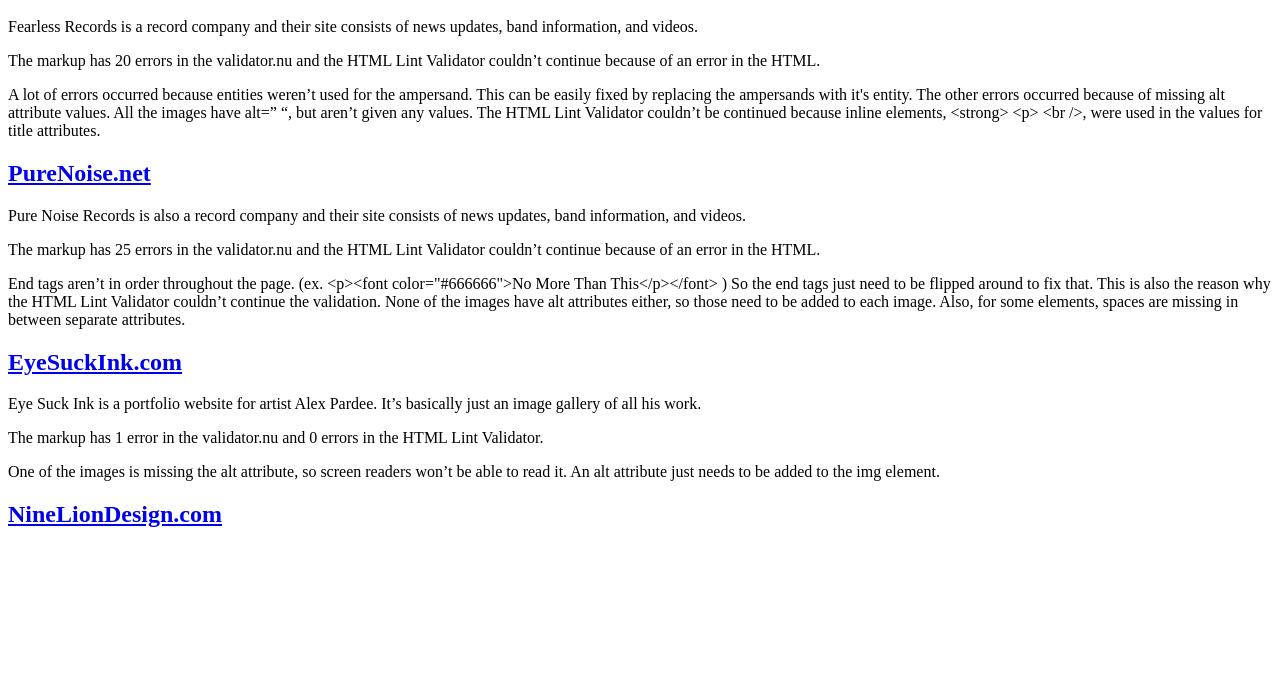
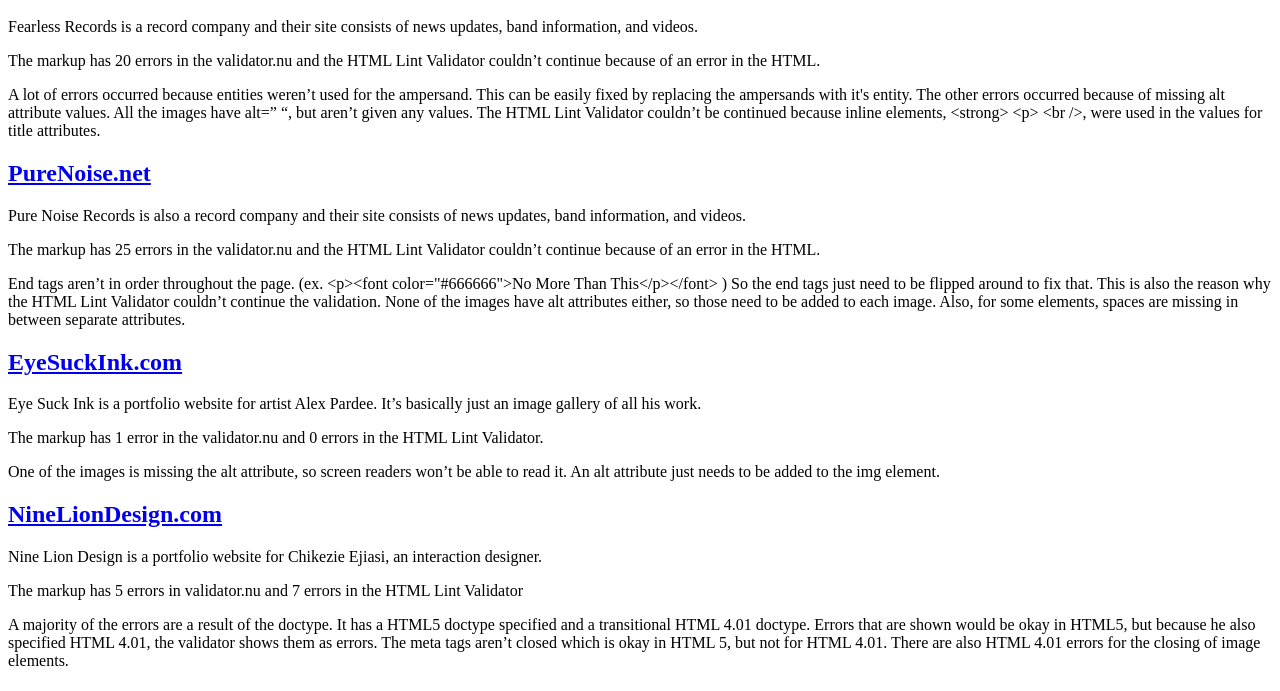
Before and after one commit to nlaitchison/wdf, a plain HTML site: page Lab2/validation_check.html in a window 1280 px wide. Shown: the part 109-800 px from the top of the page. Drawn offline with Linux system fonts and the light colour scheme.

Commit message:
added content for the 4th website

```diff
--- a/Lab2/validation_check.html
+++ b/Lab2/validation_check.html
@@ -32,11 +32,11 @@
 		</p>
 
 		<h2> <a href="http://www.nineliondesign.com/work">NineLionDesign.com</a> </h2>
-		<p>
+		<p> Nine Lion Design is a portfolio website for Chikezie Ejiasi, an interaction designer.
 		</p>
-		<p>
+		<p> The markup has 5 errors in validator.nu and 7 errors in the HTML Lint Validator
 		</p>
-		<p>
+		<p> A majority of the errors are a result of the doctype. It has a HTML5 doctype specified and a transitional HTML 4.01 doctype. Errors that are shown would be okay in HTML5, but because he also specified HTML 4.01, the validator shows them as errors.  The meta tags aren’t closed which is okay in HTML 5, but not for HTML 4.01. There are also HTML 4.01 errors for the closing of image elements.
 		</p>
 	</body>
 </html>
```
